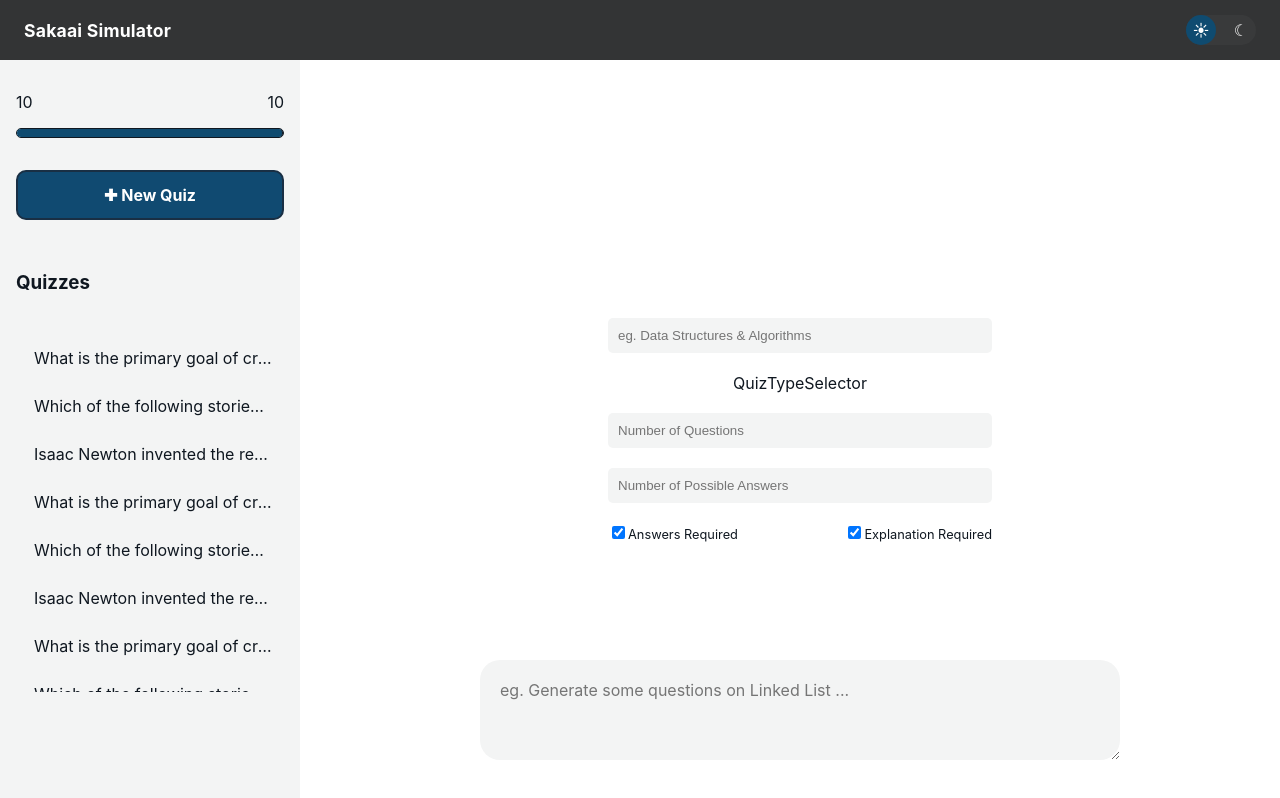
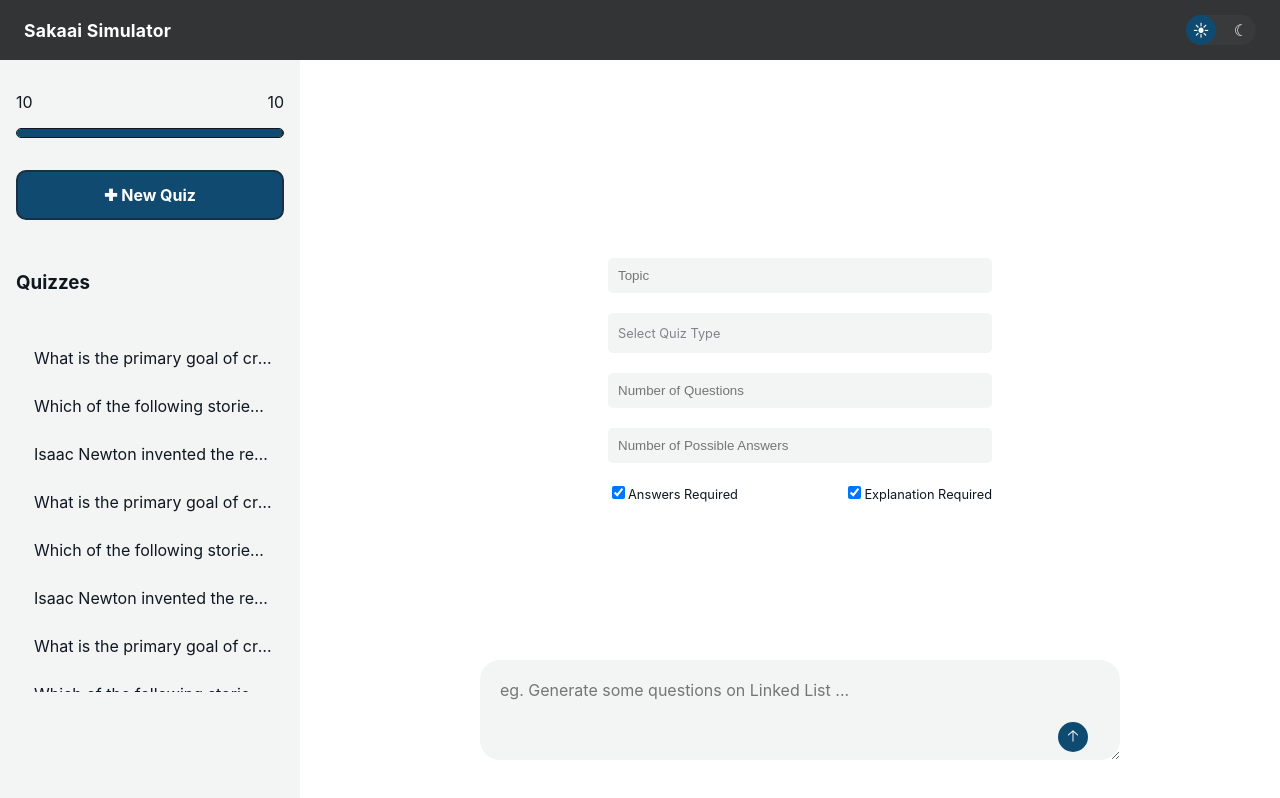
Before and after one commit to Programming-Sai/Sakaai-Simulator, a Next.js app: page / in a window 1280 px wide. Built offline with nearby package versions, Linux system fonts and the light colour scheme.

Commit message:
Done with the Home/Quiz Generation Section, in terms of styling

```diff
--- a/app/page.js
+++ b/app/page.js
@@ -8,9 +8,10 @@
     <div className={styles.setupContainer}>
       <form className={styles.params}>
         <input
+          title="Topic, eg. Computer Architecture"
           className={styles.topic}
           type="text"
-          placeholder="eg. Data Structures & Algorithms"
+          placeholder="Topic"
         />
         <QuizTypeSelector />
         <input
@@ -19,20 +20,28 @@
           min={1}
           className={styles.number}
           placeholder="Number of Questions"
+          title="Number of Question, max: 30"
         />
+        <span className={styles.error}>
+          Values Must Be Between <b>1</b> and <b>30</b>
+        </span>
         <input
           type="number"
           max={8}
           min={4}
           className={styles.number}
           placeholder="Number of Possible Answers"
+          title="Number of Possible Answers, max: 8"
         />
+        <span className={styles.error}>
+          Values Must Be Between <b>4</b> and <b>8</b>
+        </span>
         <div className={styles.checkBox}>
-          <label>
+          <label title="Should the Answers be included?">
             <input className={styles.check} checked={true} type="checkbox" />
             Answers Required
           </label>
-          <label>
+          <label title="Should the Explanations be included?">
             <input className={styles.check} checked={true} type="checkbox" />
             Explanation Required
           </label>
@@ -43,6 +52,9 @@
         className={styles.generate}
         placeholder="eg. Generate some questions on Linked List ..."
       />
+      <button className={styles.generateButton} title="Generate Quiz?">
+        🡡
+      </button>
     </div>
   );
 }
--- a/app/page.module.css
+++ b/app/page.module.css
@@ -16,6 +16,7 @@
   gap: 20px;
   flex-direction: column;
   width: max(30vw, 200px);
+  margin-bottom: 100px;
 }
 
 .topic,
@@ -53,3 +54,31 @@
   color: var(--text);
   font: inherit;
 }
+
+.error {
+  font-size: 0.9rem;
+  text-align: left;
+  color: rgba(255, 0, 0, 0.6);
+  margin: 0;
+  width: 100%;
+  margin-top: -15px;
+  padding: 0;
+  display: none;
+}
+
+.number:invalid + .error {
+  display: block;
+}
+
+.generateButton {
+  position: fixed;
+  bottom: 6%;
+  right: 15%;
+  background-color: var(--accent);
+  width: 30px;
+  height: 30px;
+  border: none;
+  outline: none;
+  color: white;
+  border-radius: 100%;
+}
--- a/components/QiuzTypeSelector/QuizTypeSelector.jsx
+++ b/components/QiuzTypeSelector/QuizTypeSelector.jsx
@@ -2,5 +2,41 @@
 import styles from "./quiztypeselector.module.css";
 
 export const QuizTypeSelector = () => {
-  return <div>QuizTypeSelector</div>;
+  return (
+    <div
+      title="Quiz Type, eg. mcq, sata, fitb, tf, essay"
+      className={styles.qtcontainer}
+    >
+      <div className={styles.selected}>
+        {/* <span>
+          <p>Eassy</p>
+          <div>✕</div>
+        </span>
+        <span>
+          <p>True or False</p>
+          <div>✕</div>
+        </span>
+        <span>
+          <p>Fill in the Blanks</p>
+          <div>✕</div>
+        </span>
+        <span>
+          <p>Multiple Choice Questions</p>
+          <div>✕</div>
+        </span>
+        <span>
+          <p>Select All That Apply</p>
+          <div>✕</div>
+        </span> */}
+        <p>Select Quiz Type</p>
+      </div>
+      {/* <div className={styles.options}>
+        <div>Multiple Choice Questions (MCQs)</div>
+        <div>Select All That Apply (SATA)</div>
+        <div>Fill In The Blanks (FITB)</div>
+        <div>True or False (TF)</div>
+        <div>Eassay</div>
+      </div> */}
+    </div>
+  );
 };
--- a/components/QiuzTypeSelector/quiztypeselector.module.css
+++ b/components/QiuzTypeSelector/quiztypeselector.module.css
@@ -0,0 +1,84 @@
+.qtcontainer {
+  width: calc(100%);
+  font-size: 0.8rem;
+}
+
+.selected {
+  background-color: var(--panel);
+  padding: 10px;
+  min-height: 40px;
+  height: fit-content;
+  position: relative;
+  border-radius: 5px;
+  z-index: 1;
+}
+
+.selected,
+.selected span {
+  display: flex;
+  justify-content: flex-start;
+  align-items: center;
+  gap: 10px;
+  flex-wrap: wrap;
+  cursor: pointer;
+}
+
+.selected span {
+  background-color: var(--accent);
+  justify-content: space-between;
+  padding: 0px 10px;
+  border-radius: 50px;
+  flex-wrap: nowrap;
+}
+.selected p {
+  margin: 0;
+  padding: 0;
+  opacity: 0.5;
+}
+
+.selected span div {
+  margin-block: 3px;
+  width: 25px;
+  height: 25px;
+  border-radius: 50%;
+  display: flex;
+  justify-content: center;
+  align-items: center;
+  color: var(--text);
+  background-color: var(--muted);
+  border: none;
+  outline: none;
+  cursor: pointer;
+}
+.selected span p {
+  margin: 0;
+  color: white;
+  text-wrap: nowrap;
+}
+
+.options {
+  position: absolute;
+  border-radius: 5px;
+  left: 0;
+  margin-top: 5px;
+  padding: 10px;
+  display: flex;
+  justify-content: space-between;
+  align-items: flex-start;
+  gap: 15px;
+  background-color: var(--panel);
+  flex-direction: column;
+  width: 100%;
+  z-index: 2;
+  border: 1px solid var(--muted);
+}
+.options div {
+  border-bottom: 1px solid var(--muted);
+  width: 100%;
+  padding: 10px;
+  cursor: pointer;
+}
+
+.options div:last-child {
+  border: none;
+}
```
Also changed, not shown: app/feedback/page.jsx (added), app/feedback/page.module.css (added).
